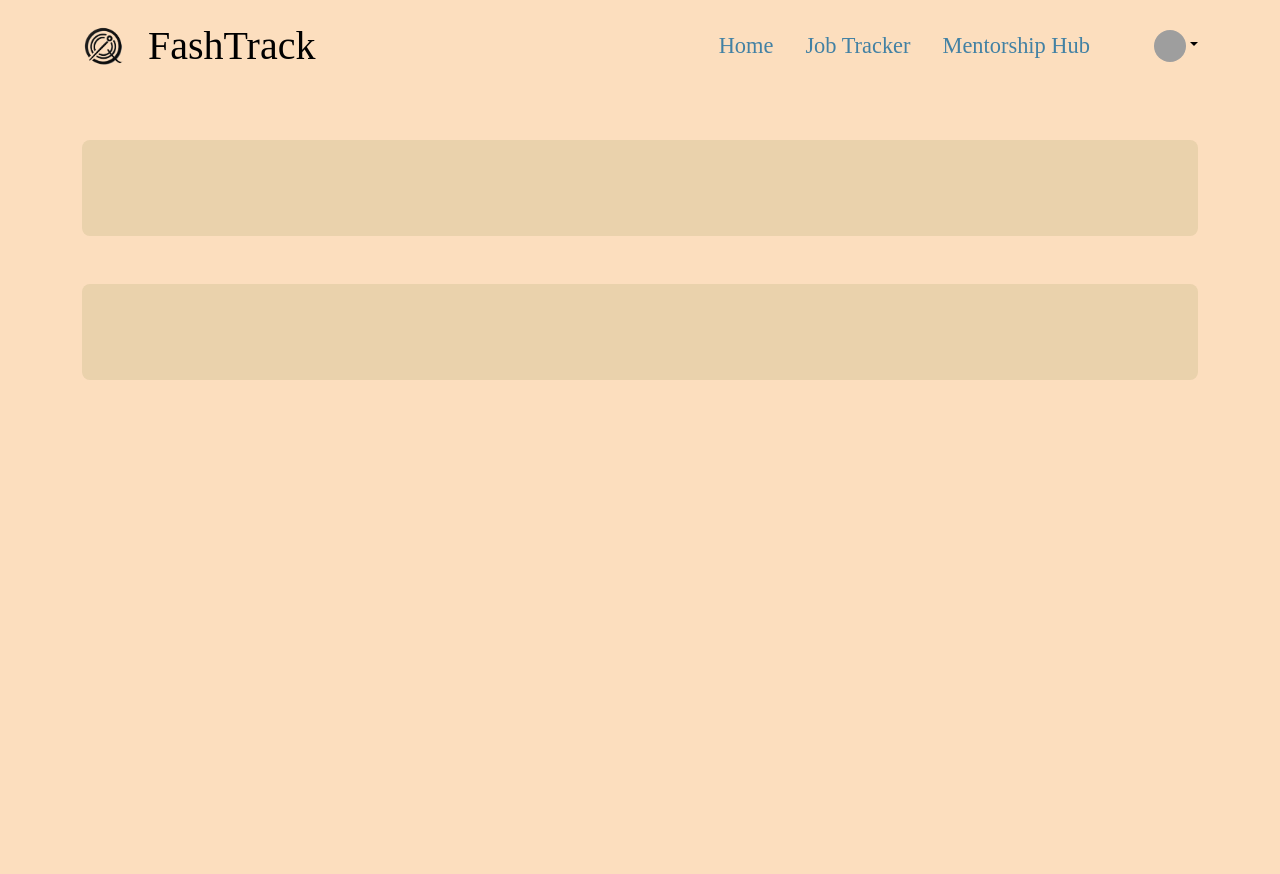
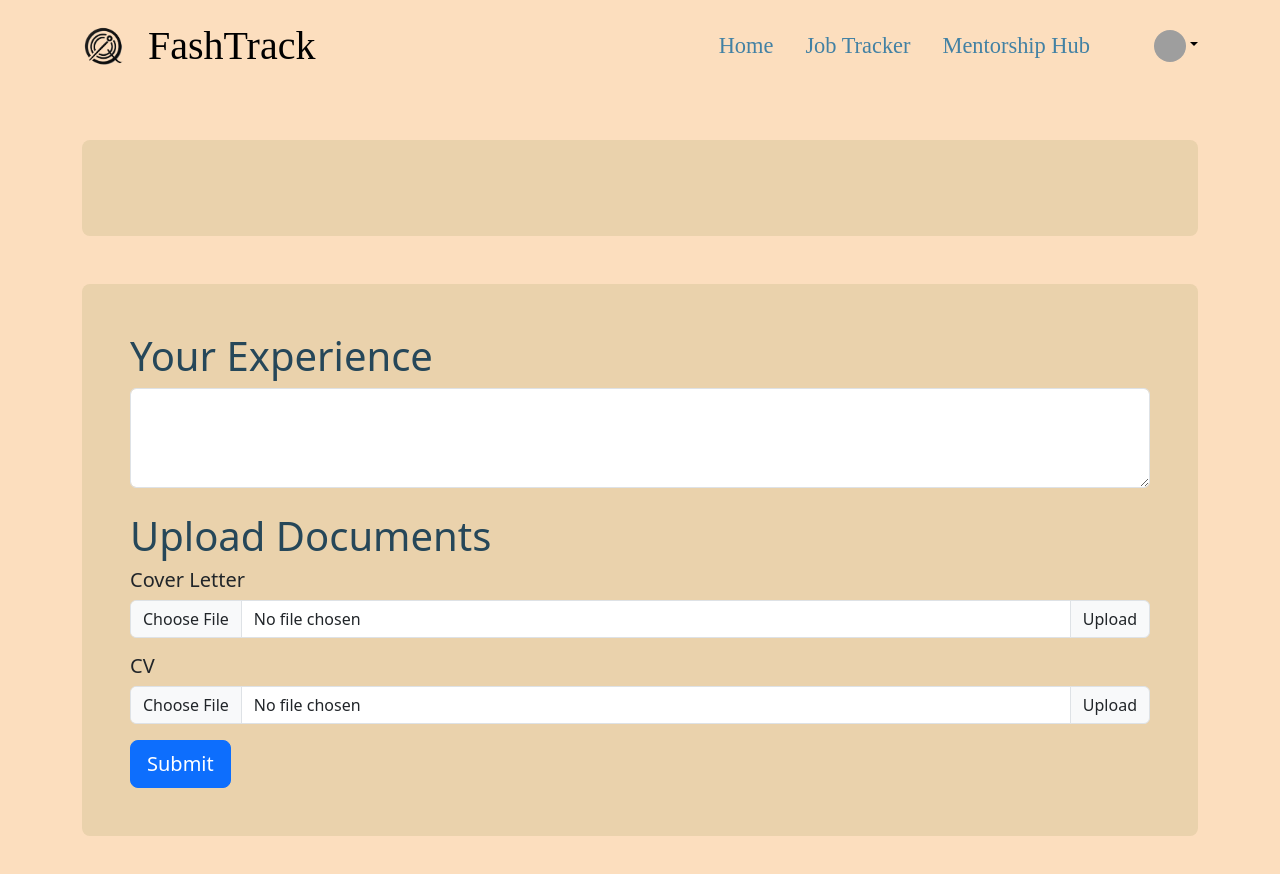
Before and after one commit to Hiu-Wai/fashtrack, a Nuxt app: page /apply/jobTracker in a window 1280 px wide. Shown: the top 874 px of the page. Before the commit the page ends 800 px from the top, so only its background shows below. Built offline with nearby package versions, Linux system fonts and the light colour scheme; no server answers; grey boxes are pictures that could not be loaded; a web font is replaced by a local one.

Commit message:
added the padding

```diff
--- a/layouts/default.vue
+++ b/layouts/default.vue
@@ -2,6 +2,11 @@
     <div>
       <Navbar />
       <slot />
+
+      <br>
+      <br>
+      <br>
+      <!-- world's sh*ttiest padding ! -->
     </div>
   </template>
 
--- a/pages/apply/[id].vue
+++ b/pages/apply/[id].vue
@@ -10,6 +10,34 @@
 
         <div class="my-5">
             <div class="p-5 text-start bg-body-tertiary rounded-3">
+                <!-- a large bootstrap textarea-->
+                <div class="form-floating">
+                    <h1>Your Experience</h1>
+                    <textarea class="form-control" placeholder="Leave a comment here" id="floatingTextarea2"
+                        style="height: 100px"></textarea>
+
+                </div>
+
+                <br>
+
+                <h1>Upload Documents</h1>
+
+                <h5>Cover Letter</h5>
+                <div class="input-group mb-3">
+                    <input type="file" class="form-control" id="inputGroupFile02">
+                    <label class="input-group-text" for="inputGroupFile02">Upload</label>
+                </div>
+
+                <h5>CV</h5>
+                <div class="input-group mb-3">
+                    <input type="file" class="form-control" id="inputGroupFile02">
+                    <label class="input-group-text" for="inputGroupFile02">Upload</label>
+
+                </div>
+
+                <NuxtLink to="/">
+                    <button class="btn btn-lg btn-primary">Submit</button>
+                </NuxtLink>
 
             </div>
         </div>
```
